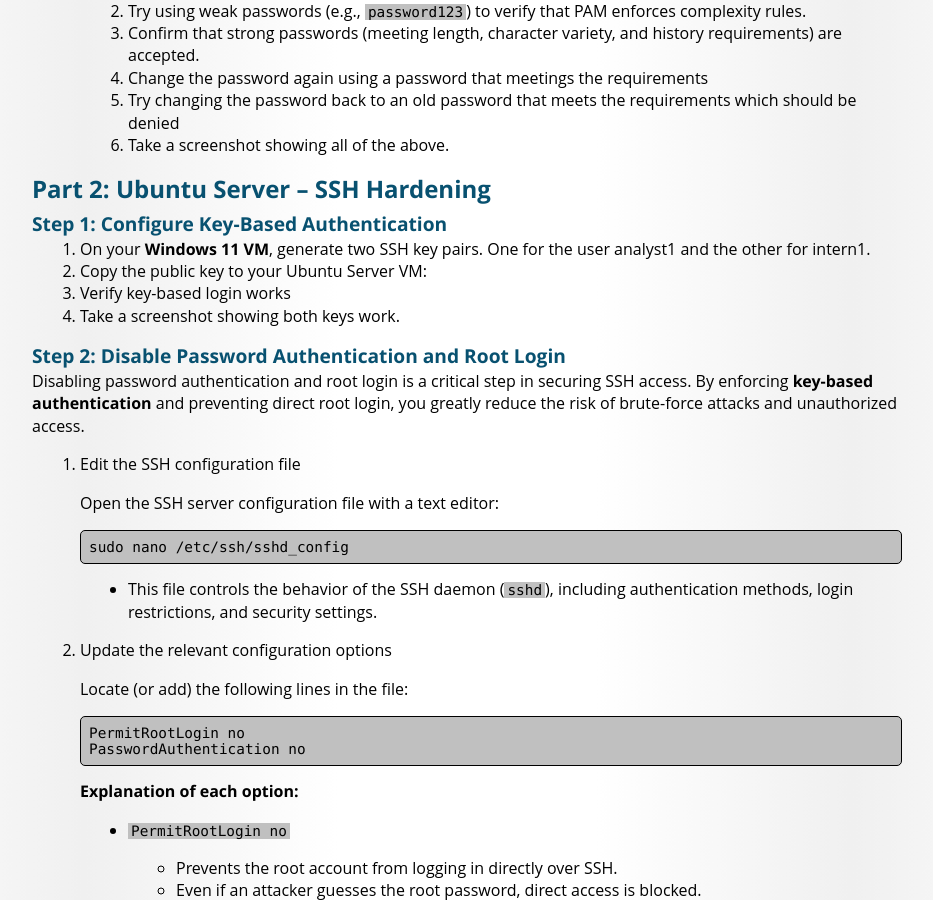
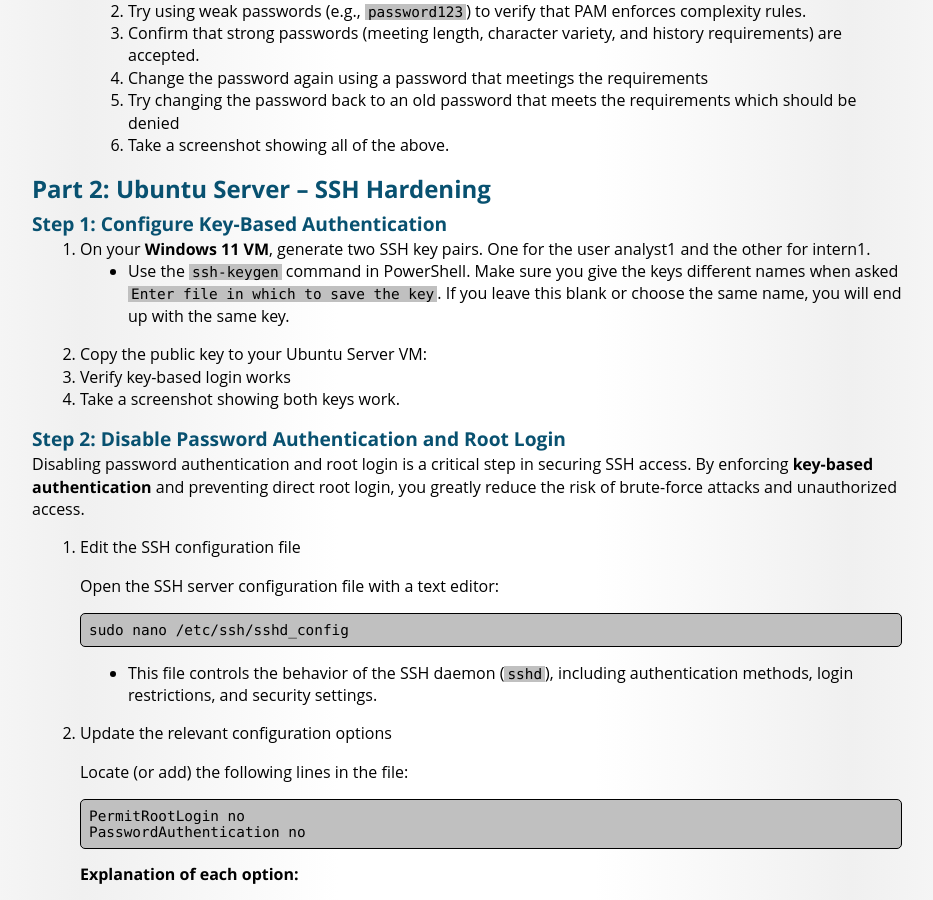
Before and after one commit to BYU-ITC-344/byu-itc-344.github.io, a Jekyll site: the page built from hw-7/index.md, in a window 1280 px wide and 900 px high, scrolled down 5747 px. Shown: the whole window, without its empty margins (173-1106 px from the left). Built offline with Jekyll 4.4.1, drawn with Linux system fonts in a browser that asks for light colours; some web fonts are replaced; our own code applies the rules of GitHub Pages for plain Markdown files; some of the changed text lies outside the part shown.

Commit message:
formatting

````diff
--- a/hw-7/index.md
+++ b/hw-7/index.md
@@ -294,7 +294,7 @@
       sudo chage -M 90 -m 7 -W 14 <user>
       ```
 
-      Run `sudo chage -l <user>` again to verify they have now been applied.
+      * Run `sudo chage -l <user>` again to verify they have now been applied.
 
       * Take a screenshot of the `/etc/login.defs` file and your testing showing the settings applied to the user.
 
@@ -314,6 +314,7 @@
 ### Step 1: Configure Key-Based Authentication
 
 1. On your **Windows 11 VM**, generate two SSH key pairs. One for the user analyst1 and the other for intern1.
+   - Use the `ssh-keygen` command in PowerShell. Make sure you give the keys different names when asked `Enter file in which to save the key`. If you leave this blank or choose the same name, you will end up with the same key.
 1. Copy the public key to your Ubuntu Server VM:
 1. Verify key-based login works
 1. Take a screenshot showing both keys work.
````
Also changed, not shown: other parts of hw-7/index.md (+1 -1 lines).
